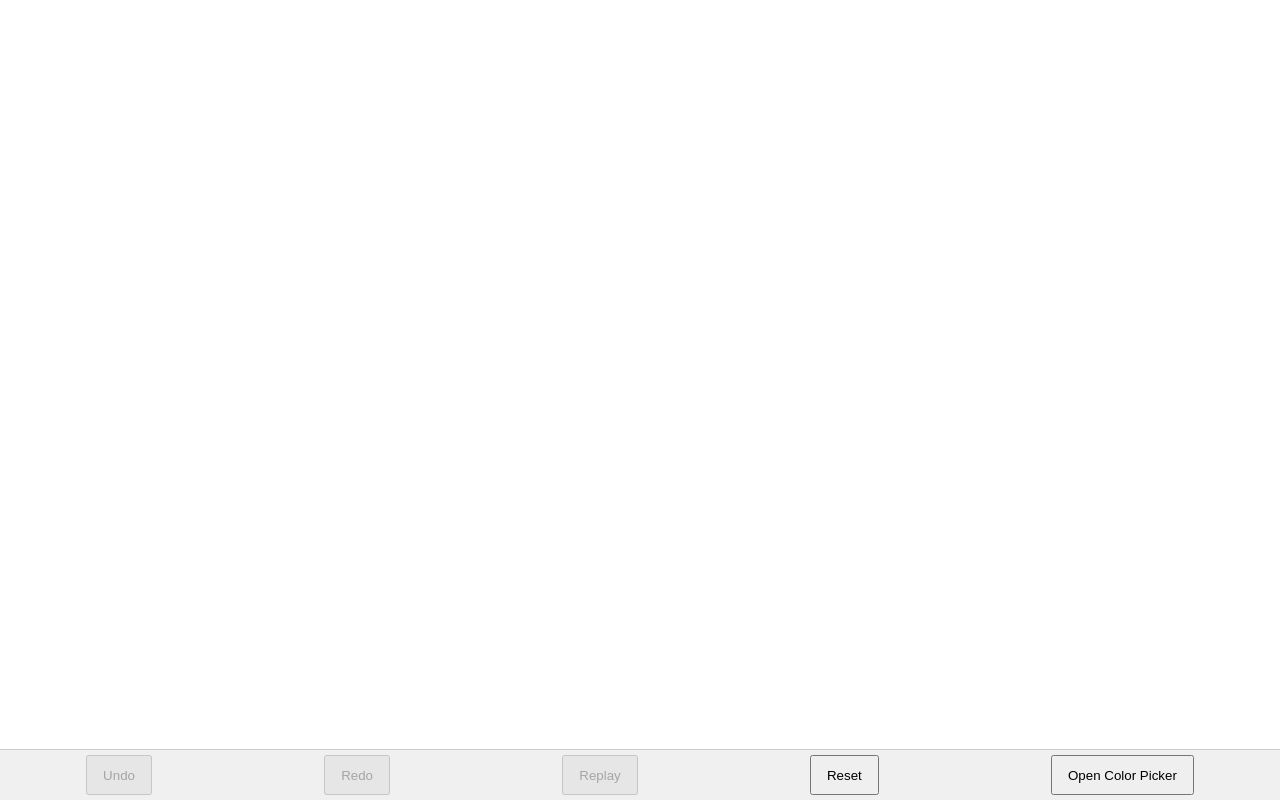
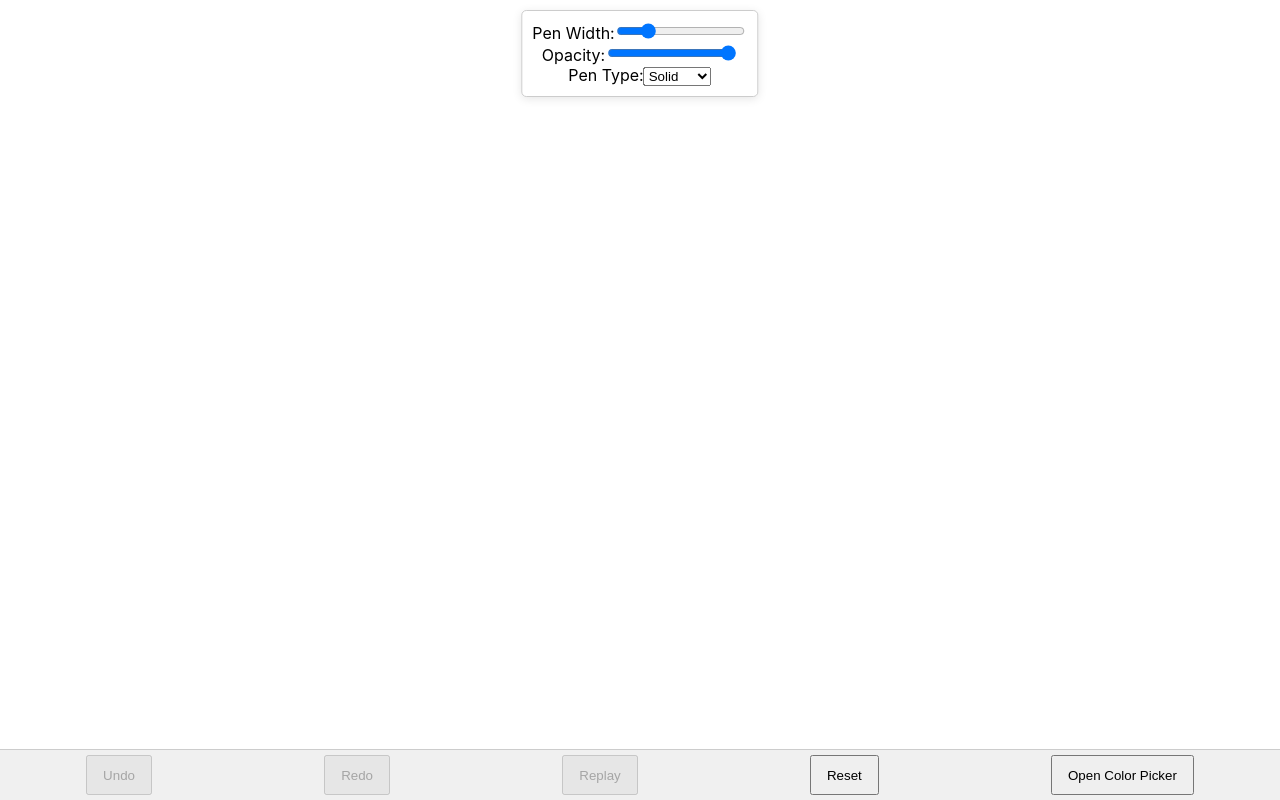
Before and after one commit to alearningapp/drawapp, a React (Create React App) app: page / in a window 1280 px wide. Built offline with nearby package versions, Linux system fonts and the light colour scheme.

Commit message:
add setting

```diff
--- /dev/null
+++ b/src/CanvasSettings.js
@@ -0,0 +1,39 @@
+import React from 'react';
+
+const CanvasSettings = ({ penWidth, setPenWidth, opacity, setOpacity, penType, setPenType }) => {
+    return (
+        <div className="canvas-settings">
+            <div>
+                <label>Pen Width:</label>
+                <input
+                    type="range"
+                    min="1"
+                    max="20"
+                    value={penWidth}
+                    onChange={(e) => setPenWidth(Number(e.target.value))}
+                />
+            </div>
+            <div>
+                <label>Opacity:</label>
+                <input
+                    type="range"
+                    min="0"
+                    max="1"
+                    step="0.1"
+                    value={opacity}
+                    onChange={(e) => setOpacity(Number(e.target.value))}
+                />
+            </div>
+            <div>
+                <label>Pen Type:</label>
+                <select value={penType} onChange={(e) => setPenType(e.target.value)}>
+                    <option value="solid">Solid</option>
+                    <option value="dashed">Dashed</option>
+                    <option value="dotted">Dotted</option>
+                </select>
+            </div>
+        </div>
+    );
+};
+
+export default CanvasSettings;
--- a/src/Draw.css
+++ b/src/Draw.css
@@ -40,3 +40,19 @@
   position: relative; /* Positioning context for the canvas */
   overflow: hidden;
 }
+.canvas-settings {
+    position: absolute;
+    top: 10px;
+    left: 50%;
+    transform: translateX(-50%);
+    background: rgba(255, 255, 255, 0.9);
+    border: 1px solid #ccc;
+    border-radius: 5px;
+    padding: 10px;
+    box-shadow: 0 2px 10px rgba(0, 0, 0, 0.1);
+    z-index: 10; /* Ensure it appears above the canvas */
+}
+
+.canvas-wrapper {
+    position: relative; /* Ensure relative positioning for absolute children */
+}
--- a/src/Draw.js
+++ b/src/Draw.js
@@ -1,18 +1,21 @@
 import React, { useRef, useEffect, useState, useCallback } from 'react';
 import ColorPicker from './ColorPicker'; // Import the ColorPicker component
 import ButtonContainer from './ButtonContainer'; // Import the ButtonContainer component
+import CanvasSettings from './CanvasSettings'; // Import the CanvasSettings component
 import './Draw.css'; // Import the CSS for animations
 
 const Draw = () => {
     const canvasRef = useRef(null);
     const isDrawingRef = useRef(false);
-    const [actions, setActions] = useState([]); // Single state for both history and replay actions
-    const [currentIndex, setCurrentIndex] = useState(-1); // Track the current index
+    const [actions, setActions] = useState([]);
+    const [currentIndex, setCurrentIndex] = useState(-1);
     const [isReplaying, setIsReplaying] = useState(false);
     const [selectedColor, setSelectedColor] = useState('black');
     const [isColorPickerOpen, setIsColorPickerOpen] = useState(false);
     const [currentPath, setCurrentPath] = useState([]);
-    const [penWidth, setPenWidth] = useState(5); // New state for line width
+    const [penWidth, setPenWidth] = useState(5);
+    const [opacity, setOpacity] = useState(1); // New state for opacity
+    const [penType, setPenType] = useState('solid'); // New state for pen type
 
     const startDrawing = useCallback((e) => {
         e.preventDefault();
@@ -22,12 +25,14 @@ const Draw = () => {
         const { offsetX, offsetY } = getOffset(e);
 
         ctx.strokeStyle = selectedColor;
-        ctx.lineWidth = penWidth; // Use penWidth here
+        ctx.lineWidth = penWidth;
+        ctx.globalAlpha = opacity; // Set opacity
+        setPenStyle(ctx); // Set pen style
         ctx.beginPath();
         ctx.moveTo(offsetX, offsetY);
 
-        setCurrentPath([{ x: offsetX, y: offsetY }]); // Only store the points
-    }, [selectedColor, penWidth]); // Add penWidth to dependencies
+        setCurrentPath([{ x: offsetX, y: offsetY }]);
+    }, [selectedColor, penWidth, opacity, penType]); // Add penType to dependencies
 
     const draw = (e) => {
         if (!isDrawingRef.current) return;
@@ -36,11 +41,23 @@ const Draw = () => {
         const { offsetX, offsetY } = getOffset(e);
 
         ctx.strokeStyle = selectedColor;
-        ctx.lineWidth = penWidth; // Use penWidth here
+        ctx.lineWidth = penWidth;
+        ctx.globalAlpha = opacity; // Set opacity
+        setPenStyle(ctx); // Set pen style
         ctx.lineTo(offsetX, offsetY);
         ctx.stroke();
 
-        setCurrentPath((prev) => [...prev, { x: offsetX, y: offsetY }]); // Add points
+        setCurrentPath((prev) => [...prev, { x: offsetX, y: offsetY }]);
+    };
+
+    const setPenStyle = (ctx) => {
+        if (penType === 'dashed') {
+            ctx.setLineDash([5, 5]); // Set dashed line
+        } else if (penType === 'dotted') {
+            ctx.setLineDash([1, 5]); // Set dotted line
+        } else {
+            ctx.setLineDash([]); // Solid line
+        }
     };
 
     const stopDrawing = () => {
@@ -50,9 +67,8 @@ const Draw = () => {
         const ctx = canvasRef.current.getContext('2d');
         ctx.closePath();
 
-        // Record and save the current action immediately
-        const newAction = { color: selectedColor, points: currentPath, width: penWidth }; // Save width as well
-        saveAction(newAction); // Save the current action
+        const newAction = { color: selectedColor, points: currentPath, width: penWidth, opacity, penType }; // Save all parameters
+        saveAction(newAction);
 
         setCurrentPath([]);
     };
@@ -92,17 +108,17 @@ const Draw = () => {
 
     const saveAction = (newAction) => {
         setActions((prev) => {
-            const updatedActions = [...prev.slice(0, currentIndex + 1), newAction]; // Include actions up to currentIndex
-            setCurrentIndex(updatedActions.length - 1); // Update current index
-            return updatedActions; // Return the updated actions
+            const updatedActions = [...prev.slice(0, currentIndex + 1), newAction];
+            setCurrentIndex(updatedActions.length - 1);
+            return updatedActions;
         });
     };
 
     const undo = () => {
-        if (currentIndex > -1) { // Updated condition
+        if (currentIndex > -1) {
             const newIndex = currentIndex - 1;
             setCurrentIndex(newIndex);
-            restoreCanvas(newIndex); // Pass newIndex
+            restoreCanvas(newIndex);
         }
     };
 
@@ -110,29 +126,29 @@ const Draw = () => {
         if (currentIndex < actions.length - 1) {
             const newIndex = currentIndex + 1;
             setCurrentIndex(newIndex);
-            restoreCanvas(newIndex); // Pass newIndex
+            restoreCanvas(newIndex);
         }
     };
 
     const restoreCanvas = (newIndex) => {
         const canvas = canvasRef.current;
         const ctx = canvas.getContext('2d');
-        ctx.clearRect(0, 0, canvas.width, canvas.height); // Clear the canvas
+        ctx.clearRect(0, 0, canvas.width, canvas.height);
 
-        // Loop through the actions up to the newIndex
         for (let i = 0; i <= newIndex; i++) {
-            const { color, points, width } = actions[i]; // Destructure color, points, and width
+            const { color, points, width, opacity, penType } = actions[i];
 
-            // Ensure that points is defined
             if (points) {
-                ctx.strokeStyle = color; // Set color from the actions array
-                ctx.lineWidth = width; // Set the line width from the actions array
+                ctx.strokeStyle = color;
+                ctx.lineWidth = width;
+                ctx.globalAlpha = opacity;
+                setPenStyle(ctx); // Set pen style
                 ctx.beginPath();
-                ctx.moveTo(points[0].x, points[0].y); // Move to the starting point
+                ctx.moveTo(points[0].x, points[0].y);
 
                 for (let j = 1; j < points.length; j++) {
                     const point = points[j];
-                    ctx.lineTo(point.x, point.y); // Draw line to each point
+                    ctx.lineTo(point.x, point.y);
                 }
 
                 ctx.stroke();
@@ -153,8 +169,10 @@ const Draw = () => {
             const action = actions[index];
             await new Promise((resolve) => {
                 setTimeout(async () => {
-                    ctx.strokeStyle = action.color; // Use color from the action
-                    ctx.lineWidth = action.width; // Use width from the action
+                    ctx.strokeStyle = action.color;
+                    ctx.lineWidth = action.width;
+                    ctx.globalAlpha = action.opacity; // Use opacity from the action
+                    setPenStyle(ctx); // Set pen style
                     ctx.beginPath();
                     ctx.moveTo(action.points[0].x, action.points[0].y);
 
@@ -178,8 +196,8 @@ const Draw = () => {
         if (canvas) {
             const ctx = canvas.getContext('2d');
             ctx.clearRect(0, 0, canvas.width, canvas.height);
-            setActions([]); // Clear actions
-            setCurrentIndex(-1); // Reset index
+            setActions([]);
+            setCurrentIndex(-1);
         }
     };
 
@@ -189,17 +207,15 @@ const Draw = () => {
 
         canvas.width = wrapper.clientWidth;
         canvas.height = wrapper.clientHeight;
-        restoreCanvas(currentIndex); // Call to restore canvas
+        restoreCanvas(currentIndex);
 
         const handleResize = () => {
             const newWidth = wrapper.clientWidth;
             const newHeight = wrapper.clientHeight;
 
-            // Resize canvas
             canvas.width = newWidth;
             canvas.height = newHeight;
 
-            // Restore canvas without clearing actions
             restoreCanvas(currentIndex);
         };
 
@@ -207,7 +223,7 @@ const Draw = () => {
         return () => {
             window.removeEventListener('resize', handleResize);
         };
-    }, [currentIndex]); // Add currentIndex as a dependency
+    }, [currentIndex]);
 
     useEffect(() => {
         const canvas = canvasRef.current;
@@ -225,7 +241,7 @@ const Draw = () => {
 
     useEffect(() => {
         const ctx = canvasRef.current.getContext('2d');
-        ctx.strokeStyle = selectedColor; // Update the strokeStyle when selectedColor changes
+        ctx.strokeStyle = selectedColor;
     }, [selectedColor]);
 
     return (
@@ -235,6 +251,14 @@ const Draw = () => {
                     <ColorPicker selectedColor={selectedColor} onChange={setSelectedColor} />
                 </div>
             )}
+            <CanvasSettings
+                penWidth={penWidth}
+                setPenWidth={setPenWidth}
+                opacity={opacity}
+                setOpacity={setOpacity}
+                penType={penType}
+                setPenType={setPenType}
+            />
             <div className="canvas-wrapper">
                 <canvas
                     ref={canvasRef}
@@ -255,8 +279,6 @@ const Draw = () => {
                 actions={actions}
                 currentIndex={currentIndex}
                 isReplaying={isReplaying}
-                penWidth={penWidth} // Pass penWidth to ButtonContainer if needed
-                setPenWidth={setPenWidth} // Pass setPenWidth to update pen width
             />
         </div>
     );
```
